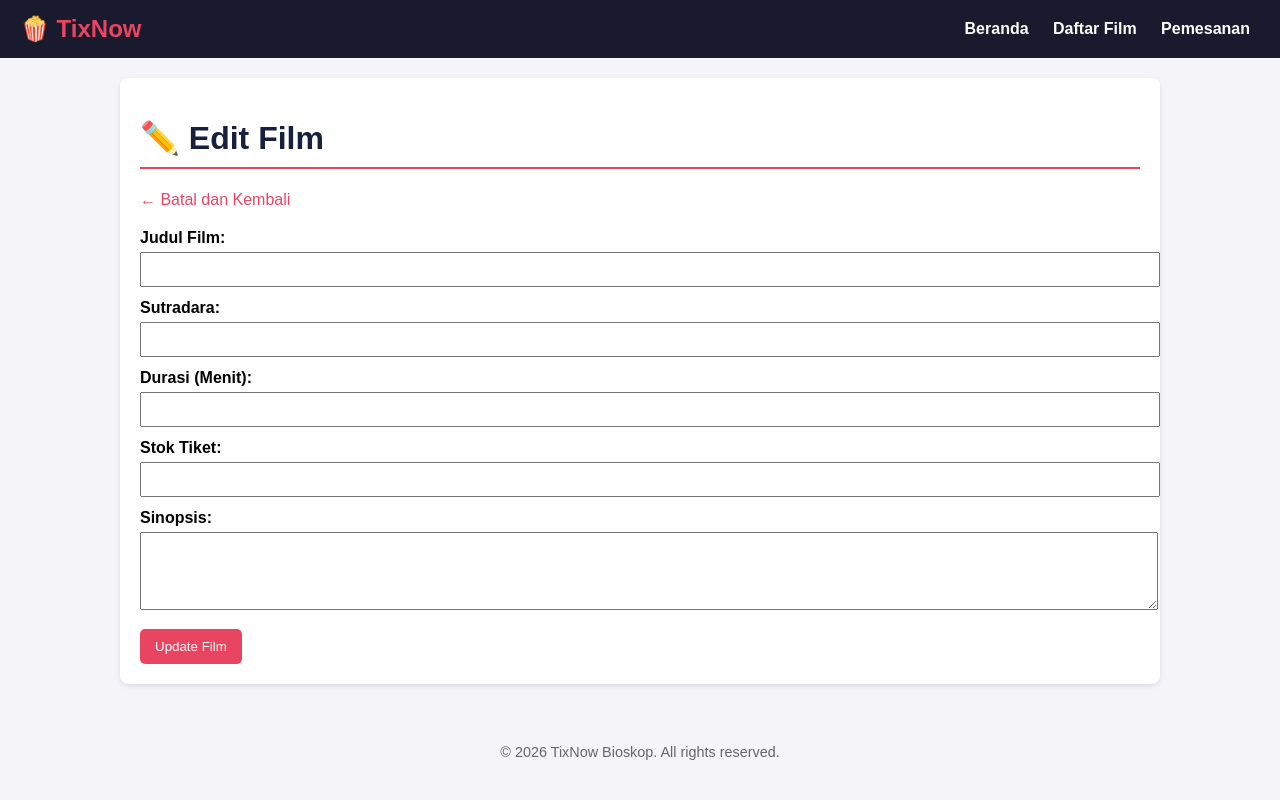
After one commit to fadilnurrahmanmaulana-dev/tixnow-uas, a Laravel app: template resources/views/movies/edit.blade.php in a window 1280 px wide. The commit adds this page. Run offline with Laravel 12, Linux system fonts and the light colour scheme; the template is opened without the code that fills it, so the values that code supplies are empty.

Commit message:
[P-5] Menyelesaikan CRUD untuk tabel Movies

```diff
--- /dev/null
+++ b/resources/views/movies/edit.blade.php
@@ -0,0 +1,35 @@
+@extends('layouts.app')
+
+@section('title', 'Edit Film')
+
+@section('content')
+    <h1>✏️ Edit Film</h1>
+    <a href="{{ url('/movies') }}" style="color: #e94560; text-decoration: none;">&larr; Batal dan Kembali</a>
+
+    <form action="{{ url('/movies/' . $movie->id) }}" method="POST" style="margin-top: 20px;">
+        @csrf
+        @method('PUT')
+
+        <div style="margin-bottom: 12px;">
+            <label style="font-weight: bold;">Judul Film:</label><br>
+            <input type="text" name="judul" value="{{ $movie->judul }}" required style="width: 100%; padding: 8px; margin-top: 5px;">
+        </div>
+        <div style="margin-bottom: 12px;">
+            <label style="font-weight: bold;">Sutradara:</label><br>
+            <input type="text" name="sutradara" value="{{ $movie->sutradara }}" required style="width: 100%; padding: 8px; margin-top: 5px;">
+        </div>
+        <div style="margin-bottom: 12px;">
+            <label style="font-weight: bold;">Durasi (Menit):</label><br>
+            <input type="number" name="durasi" value="{{ $movie->durasi }}" required style="width: 100%; padding: 8px; margin-top: 5px;">
+        </div>
+        <div style="margin-bottom: 12px;">
+            <label style="font-weight: bold;">Stok Tiket:</label><br>
+            <input type="number" name="stok_tiket" value="{{ $movie->stok_tiket }}" required style="width: 100%; padding: 8px; margin-top: 5px;">
+        </div>
+        <div style="margin-bottom: 15px;">
+            <label style="font-weight: bold;">Sinopsis:</label><br>
+            <textarea name="sinopsis" rows="4" style="width: 100%; padding: 8px; margin-top: 5px;">{{ $movie->sinopsis }}</textarea>
+        </div>
+        <button type="submit" style="background: #e94560; color: white; padding: 10px 15px; border: none; border-radius: 5px; cursor: pointer;">Update Film</button>
+    </form>
+@endsection
```
Also changed, not shown: app/Http/Controllers/MovieController.php (+18 -5 lines), app/Models/Movie.php (added, +17 -0 lines), resources/views/movies/create.blade.php (added, +33 -0 lines), resources/views/movies/index.blade.php (+22 -2 lines), database/migrations/2026_11_16_032622_create_movies_table.php (added).
